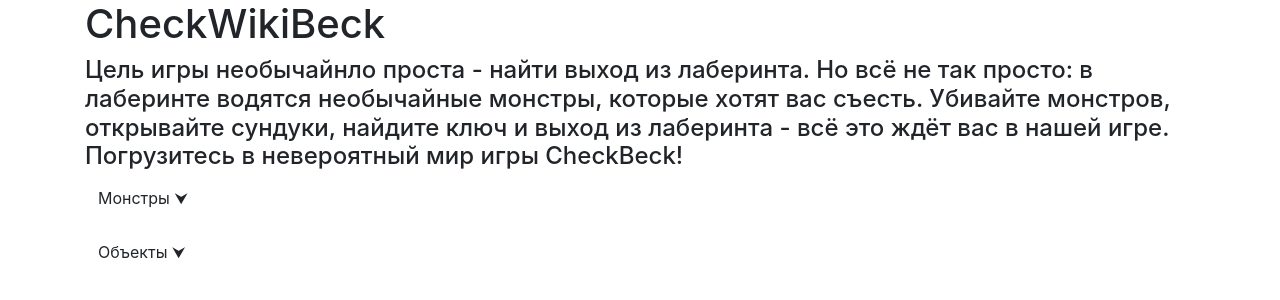
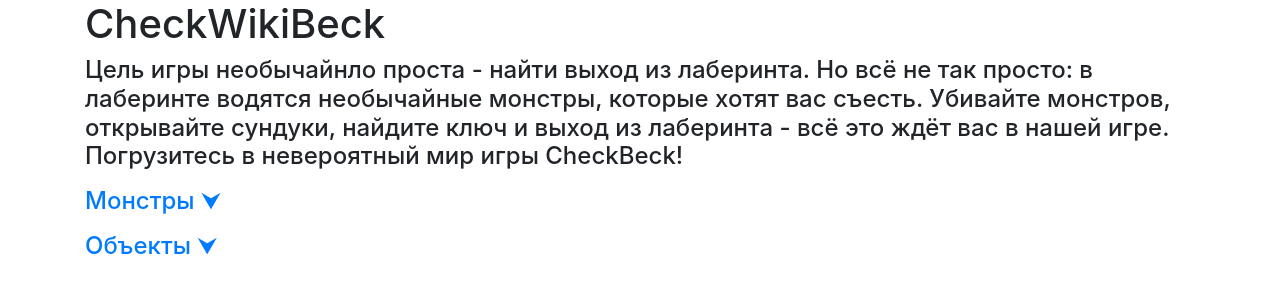
Before and after one commit to TereDom/CheckForumBeck, a Flask app: page /wiki in a window 1280 px wide. Shown: the part 56-356 px from the top of the page. Run offline with Flask 2, Linux system fonts and the light colour scheme; some libraries are stand-ins or nearby versions.

Commit message:
Отредаутированы кнопки. Теперь они подсвечиваются и более крупные

```diff
--- a/templates/general_wiki.html
+++ b/templates/general_wiki.html
@@ -6,6 +6,6 @@
 Но всё не так просто: в лаберинте водятся необычайные монстры, которые хотят вас съесть.
 Убивайте монстров, открывайте сундуки, найдите ключ и выход из лаберинта - всё это ждёт вас в нашей игре.
 Погрузитесь в невероятный мир игры CheckBeck!</h4>
-<p><button class="btn btn-large" type="button">Монстры ⮟</button></p>
-<p><button class="btn btn-large" type="button">Объекты ⮟</button></p>
+<p><a href="/wiki/monster"><h4>Монстры ⮟</h4></a></p>
+<p><a href="/wiki/object"><h4>Объекты ⮟</h4></a></p>
 {% endblock %}
--- a/templates/wiki.html
+++ b/templates/wiki.html
@@ -11,4 +11,5 @@
     {% endif %}
 </div>
 {% endfor %}
+<p><a href="/wiki"><h3>⮜ Вернуться на главную</h3></a></p>
 {% endblock %}
```
Also changed, not shown: db/DataBase.sqlite.
